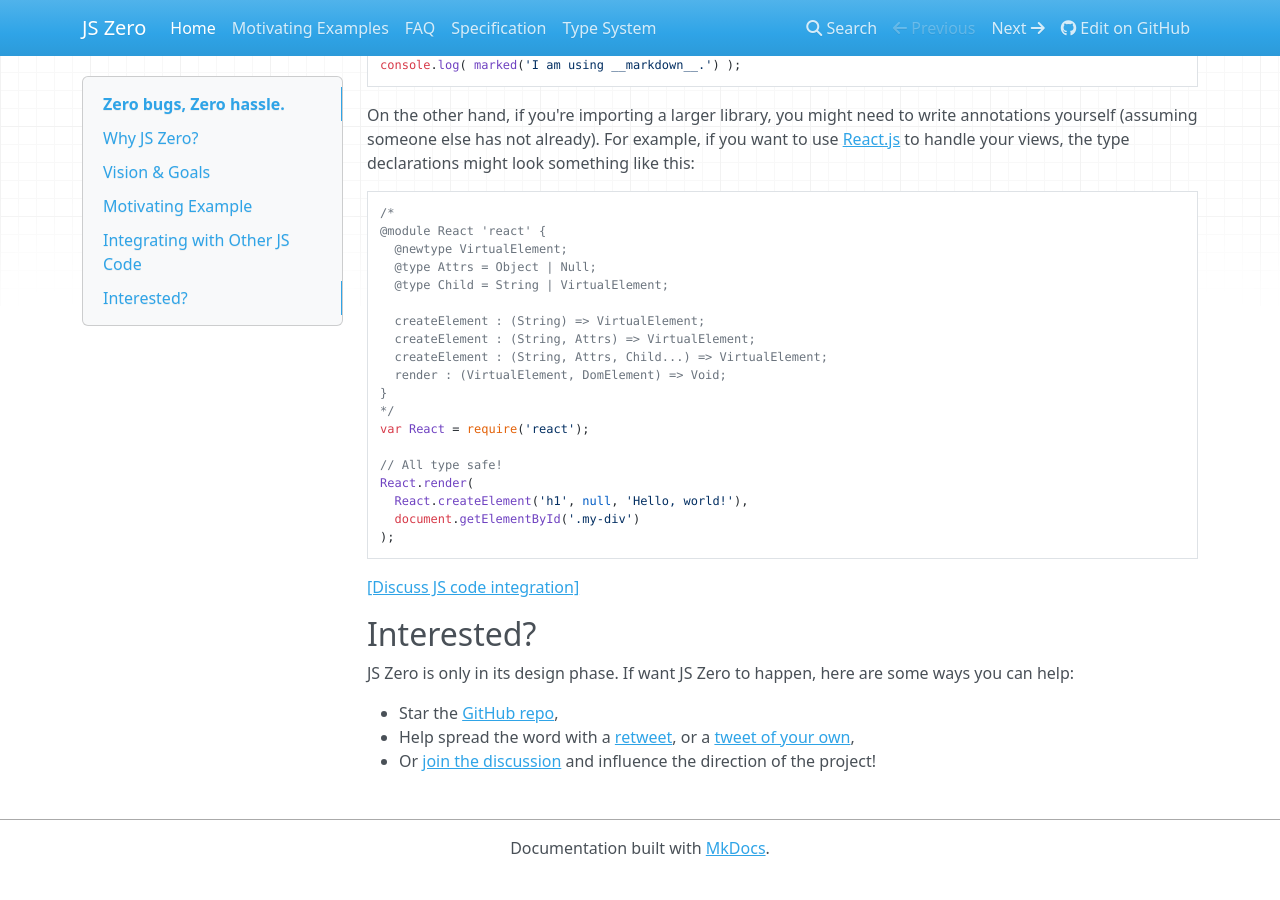
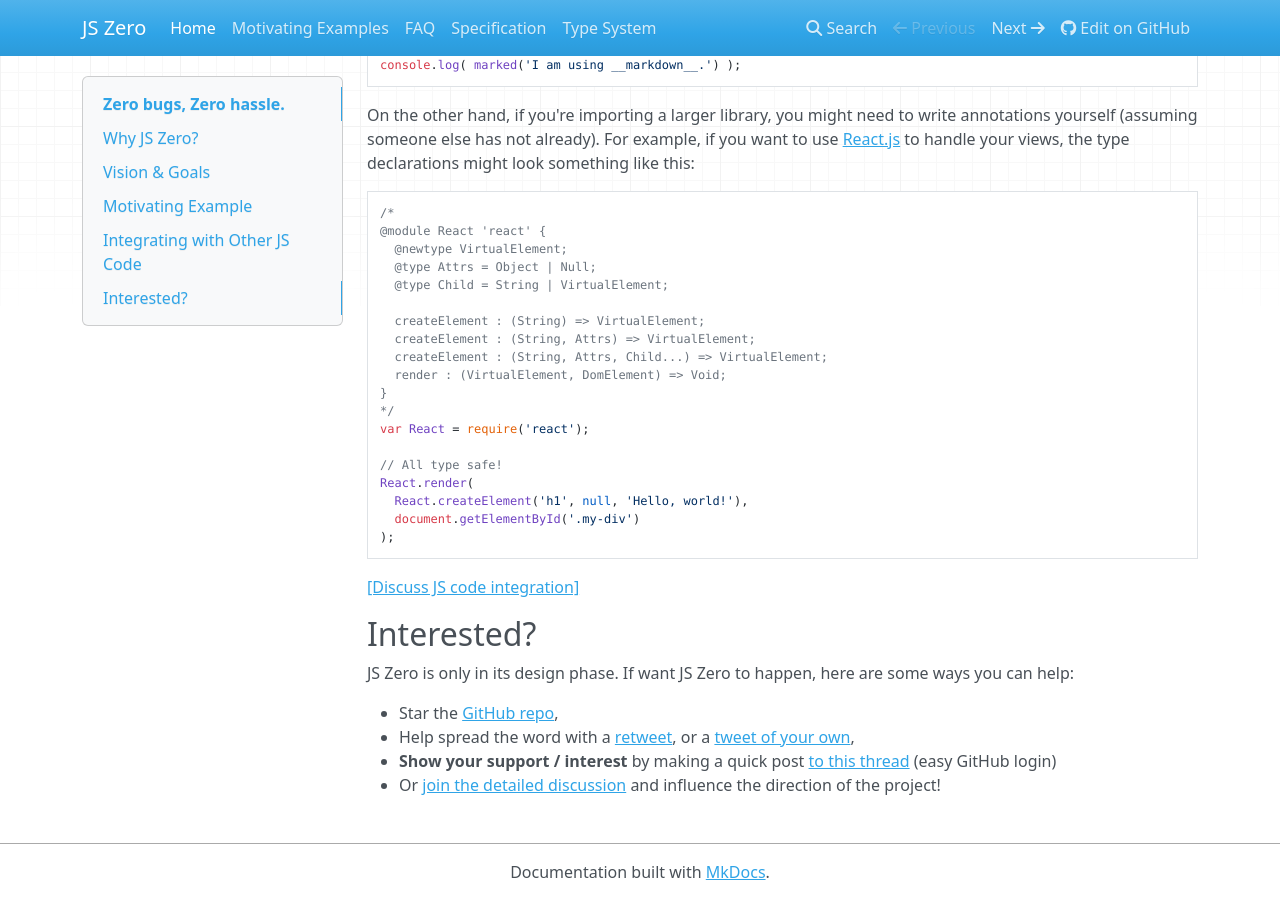
Before and after one commit to js-zero/docs, an MkDocs documentation site: the page built from docs/index.md, in a window 1280 px wide and 900 px high, scrolled down 3075 px. Built offline with MkDocs 1.6.1, drawn with Linux system fonts in a browser that asks for light colours; nearby versions of some CDN libraries; before the commit the page ends 3951 px from its top, so only the background shows below that.

Commit message:
Add link to support thread

```diff
--- a/docs/index.md
+++ b/docs/index.md
@@ -168,4 +168,5 @@ JS Zero is only in its design phase. If want JS Zero to happen, here are some wa
 
 - Star the [GitHub repo](https://github.com/js-zero/docs),
 - Help spread the word with a [retweet](https://twitter.com/mindeavor/status/642722237452152832), or a [tweet of your own](https://twitter.com/intent/tweet?text=Help%20build%20a%20safer%20JavaScript%20with%20JS%20Zero!%20http%3A%2F%2Fjs-zero.com%2F),
-- Or [join the discussion](http://discuss.js-zero.com/) and influence the direction of the project!
+- **Show your support / interest** by making a quick post [to this thread](http://discuss.js-zero.com/t/show-your-support/20) (easy GitHub login)
+- Or [join the detailed discussion](http://discuss.js-zero.com/) and influence the direction of the project!
```
